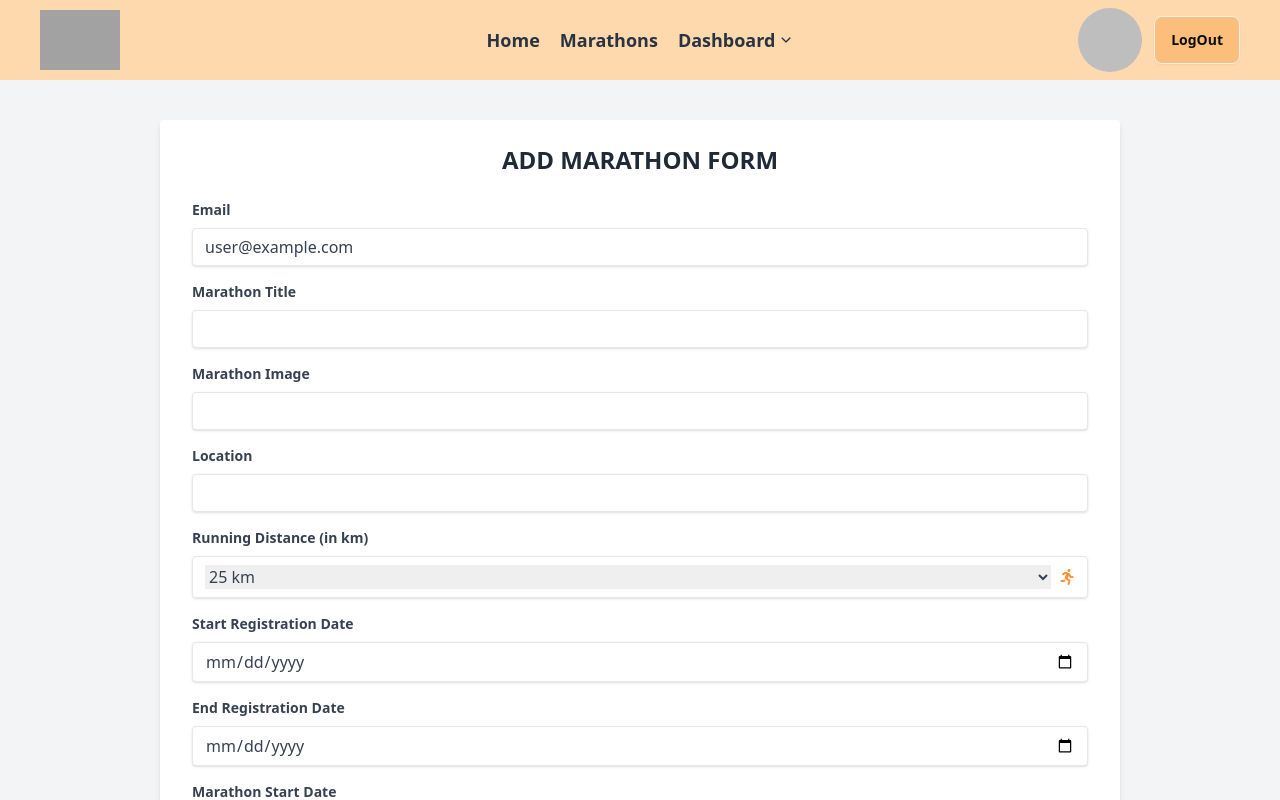
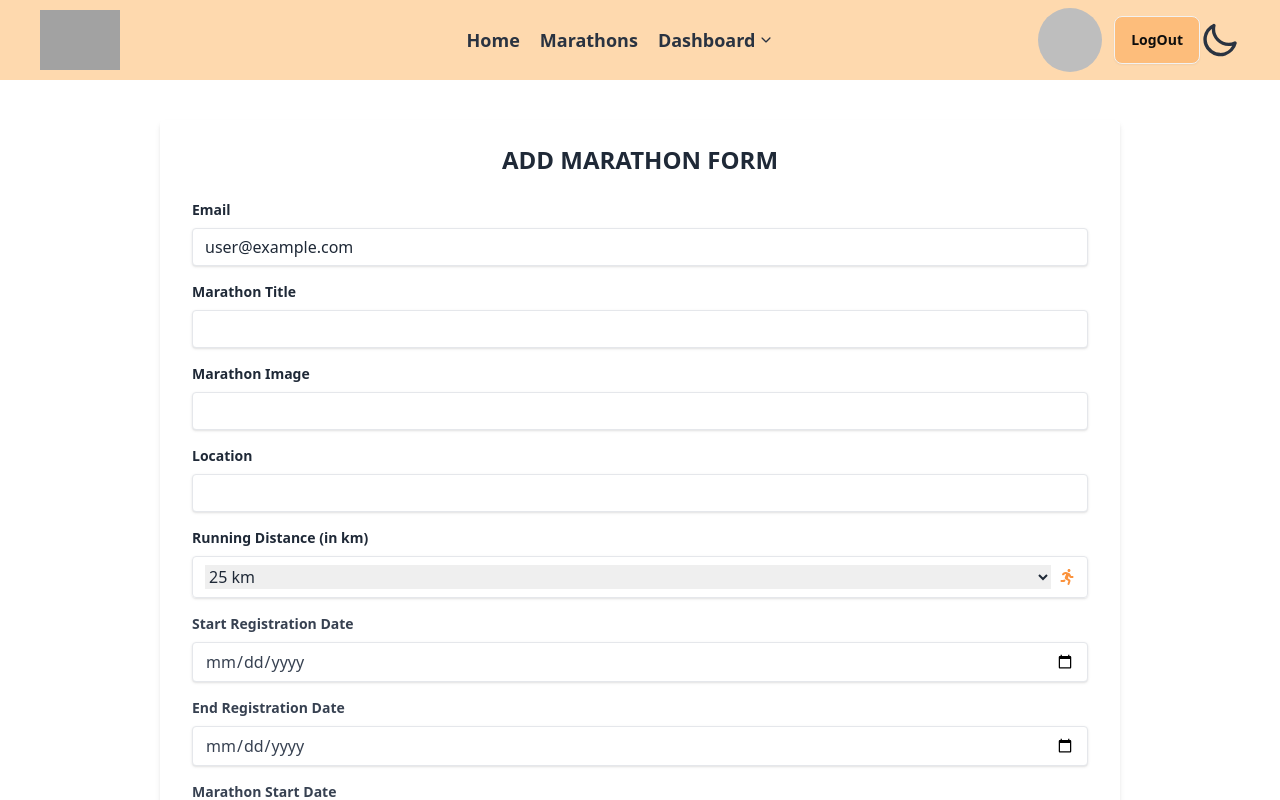
Before and after one commit to srshakil2/assignment-11-merathon-client-site, a React (Vite) app: page /addmarathon in a window 1280 px wide. Shown: the top 800 px of the page. Built offline with nearby package versions, Linux system fonts and the light colour scheme; no server answers; sample sign-in values are in the browser's storage; grey boxes are pictures that could not be loaded.

Commit message:
all components theme provide is done

```diff
--- a/src/AuthProvider/AuthProvider.jsx
+++ b/src/AuthProvider/AuthProvider.jsx
@@ -13,6 +13,7 @@ export const MyMainContext = createContext();
 const AuthProvider = ({ children }) => {
   const [user, setUser] = useState(null);
   const [loding, setLoding] = useState(true);
+  const [themeColor, setThemeColor] = useState("");
   // const [dataId, setDataId] = useState("");
 
   const singUphandel = (email, password) => {
@@ -69,6 +70,8 @@ const AuthProvider = ({ children }) => {
     singinhhandel,
     handelGoogleLogIn,
     handelLogOut,
+    themeColor,
+    setThemeColor,
   };
   return (
     <MyMainContext.Provider value={data}>{children}</MyMainContext.Provider>
--- a/src/componnets/Banner/Homebanner.jsx
+++ b/src/componnets/Banner/Homebanner.jsx
@@ -1,7 +1,10 @@
-import React from "react";
+import React, { useContext } from "react";
 import { NavLink } from "react-router-dom";
+import { MyMainContext } from "../../AuthProvider/AuthProvider";
 
 const Homebanner = () => {
+  const { themeColor } = useContext(MyMainContext);
+
   return (
     <div className="">
       {/* Banner silder */}
@@ -54,7 +57,13 @@ const Homebanner = () => {
       </div>
 
       {/* Home text */}
-      <div className=" px-5 mt-10 relative">
+      <div
+        className={
+          themeColor === "light"
+            ? "px-5 mt-10 relative"
+            : "px-5 mt-10 text-white relative"
+        }
+      >
         <div className="space-y-4">
           <h5 className="text-lg font-bold">Mileblast Marathon 2025</h5>
           <h1 className=" text-3xl md:text-4xl lg:text-6xl font-bold space-y-5">
@@ -73,7 +82,11 @@ const Homebanner = () => {
           <div>
             <NavLink
               to={"/addmarathon"}
-              className="btn bg-orange-400 text-xl uppercase"
+              className={
+                themeColor === "light"
+                  ? "btn bg-orange-400 text-xl uppercase"
+                  : "btn text-white bg-orange-400 text-xl uppercase"
+              }
             >
               Add marathons !
             </NavLink>
--- a/src/componnets/Cards/Fakecard.jsx
+++ b/src/componnets/Cards/Fakecard.jsx
@@ -1,7 +1,9 @@
 import React, { useContext, useEffect, useState } from "react";
 import CardFack from "./CardFack";
+import { MyMainContext } from "../../AuthProvider/AuthProvider";
 
 const Fakecard = () => {
+  const { themeColor } = useContext(MyMainContext);
   const [fackData, setFackData] = useState([]);
   useEffect(() => {
     fetch("/data.json")
@@ -13,13 +15,31 @@ const Fakecard = () => {
 
   return (
     <div>
-      <h2 className=" text-5xl font-bold mb-4">
+      <h2
+        className={
+          themeColor === "light"
+            ? " text-5xl font-bold mb-4"
+            : " text-5xl font-bold mb-4 text-white"
+        }
+      >
         Upcoming Marathons<span className="text-orange-400">...</span>
       </h2>
-      <h3 className=" text-5xl font-bold ">
+      <h3
+        className={
+          themeColor === "light"
+            ? "text-5xl font-bold"
+            : "text-5xl font-bold text-white"
+        }
+      >
         Join Our <span className=" bg-orange-300 ">Marathon</span> Community.
       </h3>
-      <p className=" font-semibold mt-5">
+      <p
+        className={
+          themeColor === "light"
+            ? " font-semibold mt-5"
+            : " font-semibold mt-5 text-white"
+        }
+      >
         Join us for events that motivate, inspire, and build lasting friendships
         on the track and trails.
       </p>
--- a/src/componnets/Footer.jsx
+++ b/src/componnets/Footer.jsx
@@ -1,8 +1,16 @@
-import React from "react";
+import React, { useContext } from "react";
+import { MyMainContext } from "../AuthProvider/AuthProvider";
 
 const Footer = () => {
+  const { themeColor } = useContext(MyMainContext);
   return (
-    <footer className="footer footer-center bg-orange-300  p-10 opacity-70 ">
+    <footer
+      className={
+        themeColor === "light"
+          ? "footer footer-center bg-orange-300  p-10 opacity-70 "
+          : "footer footer-center bg-orange-300  p-10 opacity-70 text-white"
+      }
+    >
       <aside>
         <div className="flex items-center justify-center mb-5">
           <img
--- a/src/componnets/From/Addmerathon.jsx
+++ b/src/componnets/From/Addmerathon.jsx
@@ -9,7 +9,7 @@ import { Helmet } from "react-helmet";
 
 const Addmerathon = () => {
   const navigate = useNavigate();
-  const { user } = useContext(MyMainContext);
+  const { user, themeColor } = useContext(MyMainContext);
   const hamdelAddMarathon = (e) => {
     e.preventDefault();
     const form = e.target;
@@ -70,74 +70,74 @@ const Addmerathon = () => {
       });
   };
   return (
-    <div className="flex justify-center items-center bg-gray-100 py-10">
+    <div className="flex justify-center items-center  py-10">
       <Helmet>
         <title>AddMarathon</title>
       </Helmet>
       <form
         onSubmit={(e) => hamdelAddMarathon(e)}
-        className="bg-white shadow-md rounded px-8 pt-6 pb-8 w-full md:w-9/12"
+        className=" shadow-md rounded px-8 pt-6 pb-8 w-full md:w-9/12"
       >
-        <h2 className="text-2xl font-bold mb-6 text-center uppercase">
+        <h2
+          className={
+            themeColor === "light"
+              ? "text-2xl font-bold mb-6 text-center uppercase"
+              : "text-2xl font-bold mb-6 text-center uppercase text-white"
+          }
+        >
           Add Marathon Form
         </h2>
         {/* email */}
         <div className="mb-4">
-          <label className="block text-gray-700 text-sm font-bold mb-2">
-            Email
-          </label>
+          <label className="block text-sm font-bold mb-2">Email</label>
           <input
             value={user?.email}
             type="email"
             name="email"
-            className="shadow appearance-none border rounded w-full py-2 px-3 text-gray-700 leading-tight focus:outline-none focus:shadow-outline"
+            className="shadow appearance-none border rounded w-full py-2 px-3 leading-tight focus:outline-none focus:shadow-outline"
             required
           />
         </div>
         {/*  Marathon Title */}
         <div className="mb-4">
-          <label className="block text-gray-700 text-sm font-bold mb-2">
-            Marathon Title
-          </label>
+          <label className="block text-sm font-bold mb-2">Marathon Title</label>
           <input
             type="text"
             name="marathon_title"
-            className="shadow appearance-none border rounded w-full py-2 px-3 text-gray-700 leading-tight focus:outline-none focus:shadow-outline"
+            className="shadow appearance-none border rounded w-full py-2 px-3 leading-tight focus:outline-none focus:shadow-outline"
             required
           />
         </div>
         {/* Marathon Image */}
         <div className="mb-4">
-          <label className="block text-gray-700 text-sm font-bold mb-2">
+          <label className="block  text-sm font-bold mb-2">
             Marathon Image
           </label>
           <input
             type="text"
             name="marathon_image"
-            className="shadow appearance-none border rounded w-full py-2 px-3 text-gray-700 leading-tight focus:outline-none focus:shadow-outline"
+            className="shadow appearance-none border rounded w-full py-2 px-3  leading-tight focus:outline-none focus:shadow-outline"
           />
         </div>
         {/* Location */}
         <div className="mb-4">
-          <label className="block text-gray-700 text-sm font-bold mb-2">
-            Location
-          </label>
+          <label className="block  text-sm font-bold mb-2">Location</label>
           <input
             type="text"
             name="location"
-            className="shadow appearance-none border rounded w-full py-2 px-3 text-gray-700 leading-tight focus:outline-none focus:shadow-outline"
+            className="shadow appearance-none border rounded w-full py-2 px-3 leading-tight focus:outline-none focus:shadow-outline"
             required
           />
         </div>
         {/*  Running Distance */}
         <div className="mb-4 relative">
           <label
-            className="block text-gray-700 text-sm font-bold mb-2"
+            className="block  text-sm font-bold mb-2"
             htmlFor="running_distance"
           >
             Running Distance (in km)
           </label>
-          <div className="flex items-center border rounded shadow appearance-none w-full py-2 px-3 text-gray-700 focus:outline-none focus:shadow-outline">
+          <div className="flex items-center border rounded shadow appearance-none w-full py-2 px-3  focus:outline-none focus:shadow-outline">
             <select
               name="running_distance"
               className="flex-grow focus:outline-none"
--- a/src/componnets/Mainleout/Mainleout.jsx
+++ b/src/componnets/Mainleout/Mainleout.jsx
@@ -6,10 +6,12 @@ import MarathonPage from "../MarathonPageLayout/MarathonPage";
 import Fakecard from "../Cards/Fakecard";
 import Homesection from "../Sections/Homesection";
 import { Helmet } from "react-helmet";
+import { MyMainContext } from "../../AuthProvider/AuthProvider";
+import { useContext } from "react";
 // import { MyMainContext } from "../../AuthProvider/AuthProvider";
 
 const Mainleout = () => {
-  // const {user}=useContext(MyMainContext)
+  const { themeColor } = useContext(MyMainContext);
   return (
     <div className="">
       <Helmet>
@@ -53,7 +55,13 @@ const Mainleout = () => {
       </div>
       {/* peragrap and btn create now */}
 
-      <div className="text-center mt-10 px-5">
+      <div
+        className={
+          themeColor === "light"
+            ? "text-center mt-10 px-5"
+            : " text-white text-center mt-10 px-5"
+        }
+      >
         <p className=" font-semibold">Create !</p>
         <h2 className="text-3xl font-bold">Buy Your Early Bird Create Now!</h2>
         <p className="text-lg font-semibold">
@@ -63,7 +71,14 @@ const Mainleout = () => {
         </p>
         {/* btn Create now */}
         <div className="mt-5">
-          <NavLink to={"/addmarathon"} className="btn bg-orange-400 uppercase">
+          <NavLink
+            to={"/addmarathon"}
+            className={
+              themeColor === "light"
+                ? "btn bg-orange-400 uppercase"
+                : "btn text-white bg-orange-400 uppercase"
+            }
+          >
             Add marathons
           </NavLink>
         </div>
--- a/src/componnets/MarathonPageLayout/MarathonPage.jsx
+++ b/src/componnets/MarathonPageLayout/MarathonPage.jsx
@@ -1,9 +1,11 @@
-import React, { useEffect, useState } from "react";
+import React, { useContext, useEffect, useState } from "react";
 import axios from "axios";
 import MarathonCard from "./MarathonCard";
+import { MyMainContext } from "../../AuthProvider/AuthProvider";
 
 const MarathonPage = () => {
   const [data, setData] = useState([]);
+  const { themeColor } = useContext(MyMainContext);
 
   useEffect(() => {
     axios
@@ -19,7 +21,13 @@ const MarathonPage = () => {
   return (
     <div>
       {/* comming soon */}
-      <section className=" flex items-center justify-center mb-4">
+      <section
+        className={
+          themeColor === "light"
+            ? "flex items-center justify-center mb-4"
+            : "flex items-center justify-center mb-4 text-white"
+        }
+      >
         <div className=" flex items-center gap-5">
           <h5 className=" text-xl font-bold">COMING SOON</h5>
           <div className="flex items-center justify-center w-[70px]">
--- a/src/componnets/MarathonPageLayout/Marathons.jsx
+++ b/src/componnets/MarathonPageLayout/Marathons.jsx
@@ -8,7 +8,7 @@ import { Helmet } from "react-helmet";
 const Marathons = () => {
   const [loding, setLoding] = useState(true);
   const [data, setData] = useState([]);
-  const { user } = useContext(MyMainContext);
+  const { user, themeColor } = useContext(MyMainContext);
   useEffect(() => {
     if (loding) {
       <Loding></Loding>;
@@ -39,7 +39,11 @@ const Marathons = () => {
             alt=""
           />
         </div>
-        <div className="mt-8 px-5">
+        <div
+          className={
+            themeColor === "light" ? "mt-8 px-5" : "mt-8 px-5 text-white"
+          }
+        >
           <h2 className="uppercase text-center text-4xl font-bold">
             all marathons
           </h2>
--- a/src/componnets/Navber.jsx
+++ b/src/componnets/Navber.jsx
@@ -1,12 +1,15 @@
-import React, { useContext } from "react";
+import React, { useContext, useEffect, useState } from "react";
 import { Link, NavLink } from "react-router-dom";
 import { MyMainContext } from "../AuthProvider/AuthProvider";
 import Privet from "./Privet/Privet";
 import { IoIosArrowDown } from "react-icons/io";
 
 const Navber = () => {
+  const [theme, setTheme] = useState(
+    localStorage.getItem("theme") ? localStorage.getItem("theme") : "light"
+  );
   const { handelLogOut } = useContext(MyMainContext);
-  const { user } = useContext(MyMainContext);
+  const { user, themeColor, setThemeColor } = useContext(MyMainContext);
 
   const exsistUser = (
     <ul className="menu menu-horizontal px-1 items-center">
@@ -56,11 +59,28 @@ const Navber = () => {
       </li>
     </ul>
   );
+
+  // theme
+  useEffect(() => {
+    localStorage.setItem("theme", theme);
+    const localTheme = localStorage.getItem("theme");
+    document.querySelector("html").setAttribute("data-theme", localTheme);
+    setThemeColor(theme);
+  }, [theme]);
+
+  const themeTogle = (e) => {
+    if (e.target.checked) {
+      setTheme("dark");
+    } else {
+      setTheme("light");
+    }
+  };
+  // console.log("----------", themeColor);
   return (
     <div className="navbar bg-orange-200 px-10">
       <div className="navbar-start">
         <div className="dropdown">
-          <div tabIndex={0} role="button" className="btn btn-ghost lg:hidden">
+          <div tabIndex={0} role="button" className=" btn-ghost lg:hidden">
             <svg
               xmlns="http://www.w3.org/2000/svg"
               className="h-5 w-5"
@@ -101,9 +121,7 @@ const Navber = () => {
             >
               <li>Marathons</li>
             </NavLink>
-            {/* gfhfghfghg ---------- */}
-            {user ? (
-              <>
+
             <NavLink
               to={"/addmarathon"}
               className={({ isActive }) =>
@@ -136,11 +154,6 @@ const Navber = () => {
             >
               <li>My Apply List</li>
             </NavLink>
-              </>
-            ) : (
-              ""
-            )}
-            {/* fddffdgfgd */}
           </ul>
         </div>
         <NavLink to={"/"}>
@@ -159,7 +172,7 @@ const Navber = () => {
             className={({ isActive }) =>
               isActive
                 ? "mr-5 text-lg font-semibold bg-gray-200 p-1 rounded-lg"
-                : "mr-5 text-lg font-semibold"
+                : "mr-5 text-lg font-semibold "
             }
           >
             <li>Home</li>
@@ -175,8 +188,7 @@ const Navber = () => {
           >
             <li>Marathons</li>
           </NavLink>
-          {/* -------------------------now */}
-          {user ? (
+
           <div className="dropdown dropdown-end">
             <div tabIndex={0} role="button" className="flex">
               <div className="mr-5 text-lg font-semibold">Dashboard</div>
@@ -226,9 +238,6 @@ const Navber = () => {
               </li>
             </ul>
           </div>
-          ) : (
-            ""
-          )}
         </ul>
       </div>
       {/* btn profile */}
@@ -236,9 +245,6 @@ const Navber = () => {
         {user ? (
           <div className=" flex justify-center items-center">
             <div className=" flex justify-center items-center gap-3">
-              {/* <p className=" hidden md:flex text-lg font-semibold">
-                {user?.displayName}
-              </p> */}
               <img
                 className="w-16 h-16 rounded-full"
                 referrerPolicy="no-referrer"
@@ -248,7 +254,11 @@ const Navber = () => {
             </div>
             <button
               onClick={handelLogOut}
-              className="btn bg-orange-300 text-black font-semibold ml-3"
+              className={
+                themeColor === "light"
+                  ? "btn bg-orange-300 text-black font-semibold ml-3"
+                  : "btn bg-orange-300 text-white font-semibold ml-3"
+              }
             >
               LogOut
             </button>
@@ -256,11 +266,40 @@ const Navber = () => {
         ) : (
           <NavLink
             to={"/login"}
-            className={"btn text-black text-lg bg-orange-300"}
+            className={
+              themeColor === "light"
+                ? "btn bg-orange-300 text-black font-semibold ml-3"
+                : "btn bg-orange-300 text-white font-semibold ml-3"
+            }
           >
             Login now
           </NavLink>
         )}
+      </div>
+      {/* data-theme */}
+      <div>
+        <label className="swap swap-rotate">
+          {/* this hidden checkbox controls the state */}
+          <input onChange={themeTogle} type="checkbox" />
+
+          {/* sun icon */}
+          <svg
+            className="swap-on h-10 w-10 fill-current"
+            xmlns="http://www.w3.org/2000/svg"
+            viewBox="0 0 24 24"
+          >
+            <path d="M5.64,17l-.71.71a1,1,0,0,0,0,1.41,1,1,0,0,0,1.41,0l.71-.71A1,1,0,0,0,5.64,17ZM5,12a1,1,0,0,0-1-1H3a1,1,0,0,0,0,2H4A1,1,0,0,0,5,12Zm7-7a1,1,0,0,0,1-1V3a1,1,0,0,0-2,0V4A1,1,0,0,0,12,5ZM5.64,7.05a1,1,0,0,0,.7.29,1,1,0,0,0,.71-.29,1,1,0,0,0,0-1.41l-.71-.71A1,1,0,0,0,4.93,6.34Zm12,.29a1,1,0,0,0,.7-.29l.71-.71a1,1,0,1,0-1.41-1.41L17,5.64a1,1,0,0,0,0,1.41A1,1,0,0,0,17.66,7.34ZM21,11H20a1,1,0,0,0,0,2h1a1,1,0,0,0,0-2Zm-9,8a1,1,0,0,0-1,1v1a1,1,0,0,0,2,0V20A1,1,0,0,0,12,19ZM18.36,17A1,1,0,0,0,17,18.36l.71.71a1,1,0,0,0,1.41,0,1,1,0,0,0,0-1.41ZM12,6.5A5.5,5.5,0,1,0,17.5,12,5.51,5.51,0,0,0,12,6.5Zm0,9A3.5,3.5,0,1,1,15.5,12,3.5,3.5,0,0,1,12,15.5Z" />
+          </svg>
+
+          {/* moon icon */}
+          <svg
+            className="swap-off h-10 w-10 fill-current"
+            xmlns="http://www.w3.org/2000/svg"
+            viewBox="0 0 24 24"
+          >
+            <path d="M21.64,13a1,1,0,0,0-1.05-.14,8.05,8.05,0,0,1-3.37.73A8.15,8.15,0,0,1,9.08,5.49a8.59,8.59,0,0,1,.25-2A1,1,0,0,0,8,2.36,10.14,10.14,0,1,0,22,14.05,1,1,0,0,0,21.64,13Zm-9.5,6.69A8.14,8.14,0,0,1,7.08,5.22v.27A10.15,10.15,0,0,0,17.22,15.63a9.79,9.79,0,0,0,2.1-.22A8.11,8.11,0,0,1,12.14,19.73Z" />
+          </svg>
+        </label>
       </div>
     </div>
   );
--- a/src/componnets/Sections/Homesection.jsx
+++ b/src/componnets/Sections/Homesection.jsx
@@ -1,9 +1,11 @@
-import React from "react";
+import React, { useContext } from "react";
 import { NavLink } from "react-router-dom";
+import { MyMainContext } from "../../AuthProvider/AuthProvider";
 
 const Homesection = () => {
+  const { themeColor } = useContext(MyMainContext);
   return (
-    <div>
+    <div className={themeColor === "light" ? "" : "text-white"}>
       <div className=" text-center space-y-5 mb-10">
         <p className="text-lg font-semibold uppercase">Explore Category</p>
         <h3 className=" uppercase text-5xl font-bold">
@@ -36,7 +38,11 @@ const Homesection = () => {
               <div>
                 <NavLink
                   to={"/addmarathon"}
-                  className="btn bg-orange-400 uppercase"
+                  className={
+                    themeColor === "light"
+                      ? "btn bg-orange-400 uppercase"
+                      : "btn text-white bg-orange-400 uppercase"
+                  }
                 >
                   Add marathons !
                 </NavLink>
@@ -67,7 +73,11 @@ const Homesection = () => {
                 <div>
                   <NavLink
                     to={"/addmarathon"}
-                    className="btn bg-orange-400 uppercase"
+                    className={
+                      themeColor === "light"
+                        ? "btn bg-orange-400 uppercase"
+                        : "btn bg-orange-400 uppercase text-white"
+                    }
                   >
                     Add marathons !
                   </NavLink>
@@ -96,7 +106,11 @@ const Homesection = () => {
                 <div>
                   <NavLink
                     to={"/addmarathon"}
-                    className="btn bg-orange-400 uppercase"
+                    className={
+                      themeColor === "light"
+                        ? "btn bg-orange-400 uppercase"
+                        : "btn bg-orange-400 uppercase text-white"
+                    }
                   >
                     Add marathons !
                   </NavLink>
@@ -125,7 +139,11 @@ const Homesection = () => {
                 <div>
                   <NavLink
                     to={"/addmarathon"}
-                    className="btn bg-orange-400 uppercase"
+                    className={
+                      themeColor === "light"
+                        ? "btn bg-orange-400 uppercase"
+                        : "btn bg-orange-400 uppercase text-white"
+                    }
                   >
                     Add marathons !
                   </NavLink>
--- a/tailwind.config.js
+++ b/tailwind.config.js
@@ -10,4 +10,7 @@ export default {
     },
   },
   plugins: [require("daisyui")],
+  daisyui: {
+    themes: ["light", "dark"],
+  },
 };
```
Lines whose indentation alone changed are shown as unchanged.
